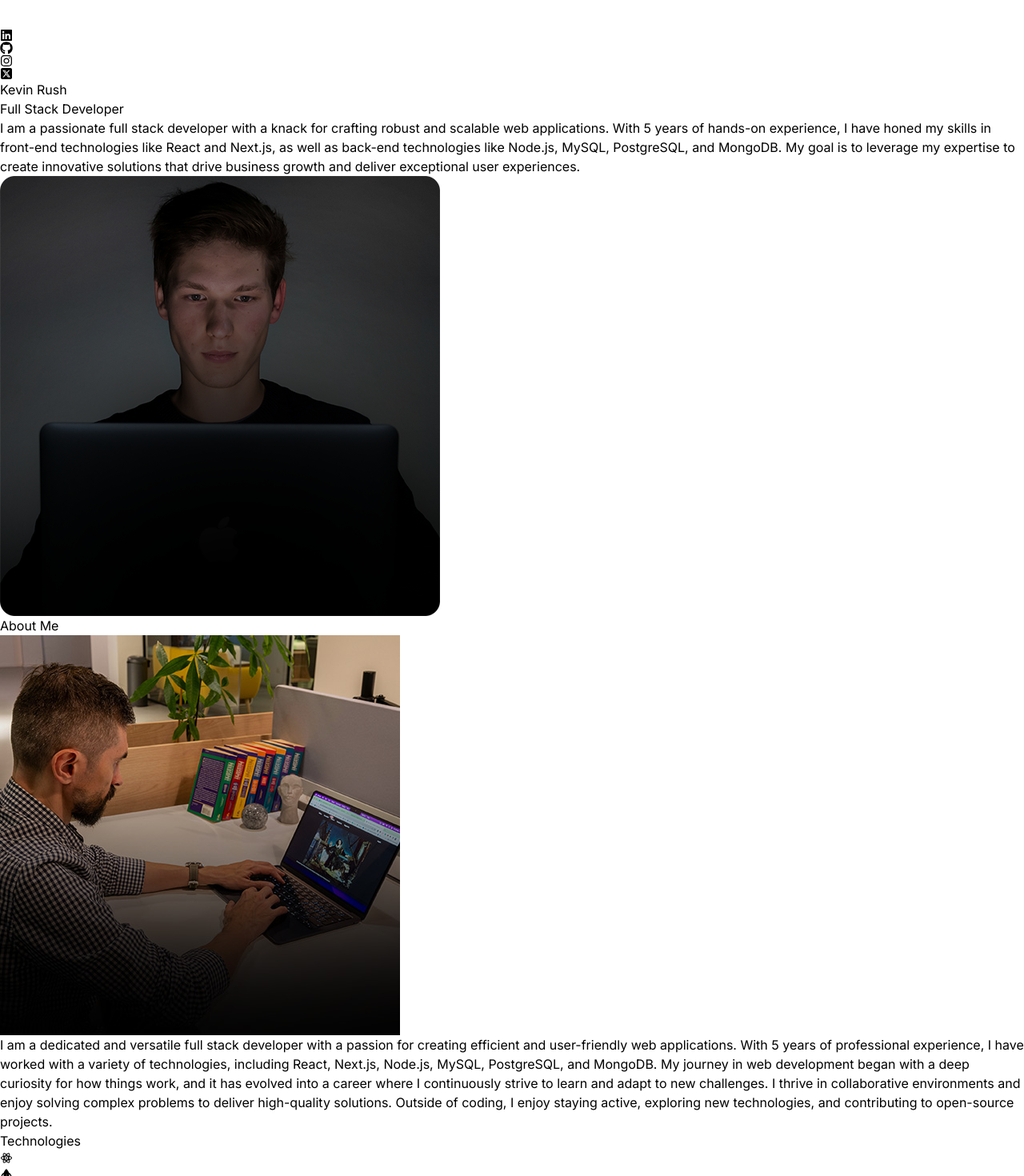
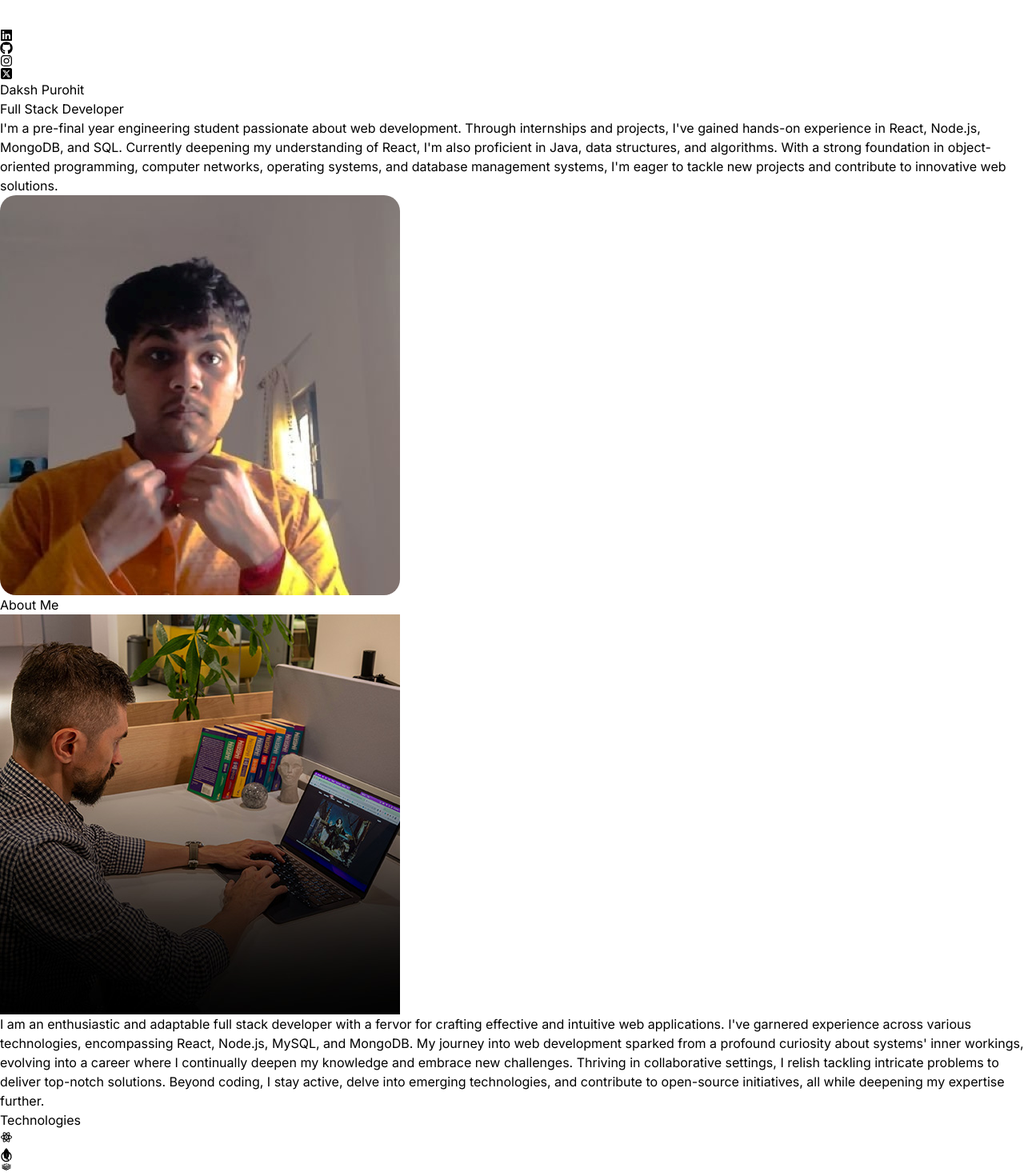
Before and after one commit to dakshu04/React-portfolio, a React (Vite) app: page / in a window 1280 px wide. Shown: the top 1470 px of the page at 80% size. Built offline with nearby package versions, Linux system fonts and the light colour scheme.

Commit message:
Customising

```diff
--- a/src/components/Hero.jsx
+++ b/src/components/Hero.jsx
@@ -1,5 +1,5 @@
   import { HERO_CONTENT } from "../constants";
-import profilePic from "../assets/kevinRushProfile.png";
+import profilePic from "../assets/DakshProfile.jpg";
 import { motion } from "framer-motion";
 
 const container = (delay) => ({
@@ -20,7 +20,7 @@ const Hero = () => {
                     <motion.h1 variants={container(0)}
                     initial="hidden"
                     animate="visible"
-                    className="pb-16 text-6xl font-thin tracking-tight lg:mt-16 lg:text-8xl">Kevin Rush</motion.h1>
+                    className="pb-16 text-6xl font-thin tracking-tight lg:mt-16 lg:text-8xl">Daksh Purohit</motion.h1>
 
                     <motion.span variants={container(0.5)}
                     initial="hidden"
@@ -33,11 +33,13 @@ const Hero = () => {
                     </motion.p>
                 </div>
             </div>
-            <div className="w-full lg:w-1/2 lg:p-8">
-                <div className="flex justify-center">
+            <div className="w-full lg:w-1/2  lg:p-8">
+                <div className="flex justify-center border-radius:25px">
                     <motion.img initial={{x:100, opacity:0}}
                     animate={{x:0, opacity:1}}
-                    transition={{duration: 1, delay:1.2}} src={profilePic} alt="Kevin Rush"/>
+                    transition={{duration: 1, delay:0.5}} src={profilePic} alt="Daksh Purohit"
+                    style={{ borderRadius: '20px' }}
+                    />
                 </div>
             </div>
         </div>
--- a/src/constants/index.js
+++ b/src/constants/index.js
@@ -3,9 +3,9 @@ import project2 from "../assets/projects/project-2.jpg";
 import project3 from "../assets/projects/project-3.jpg";
 import project4 from "../assets/projects/project-4.jpg";
 
-export const HERO_CONTENT = `I am a passionate full stack developer with a knack for crafting robust and scalable web applications. With 5 years of hands-on experience, I have honed my skills in front-end technologies like React and Next.js, as well as back-end technologies like Node.js, MySQL, PostgreSQL, and MongoDB. My goal is to leverage my expertise to create innovative solutions that drive business growth and deliver exceptional user experiences.`;
+export const HERO_CONTENT = `I'm a pre-final year engineering student passionate about web development. Through internships and projects, I've gained hands-on experience in React, Node.js, MongoDB, and SQL. Currently deepening my understanding of React, I'm also proficient in Java, data structures, and algorithms. With a strong foundation in object-oriented programming, computer networks, operating systems, and database management systems, I'm eager to tackle new projects and contribute to innovative web solutions.`;
 
-export const ABOUT_TEXT = `I am a dedicated and versatile full stack developer with a passion for creating efficient and user-friendly web applications. With 5 years of professional experience, I have worked with a variety of technologies, including React, Next.js, Node.js, MySQL, PostgreSQL, and MongoDB. My journey in web development began with a deep curiosity for how things work, and it has evolved into a career where I continuously strive to learn and adapt to new challenges. I thrive in collaborative environments and enjoy solving complex problems to deliver high-quality solutions. Outside of coding, I enjoy staying active, exploring new technologies, and contributing to open-source projects.`;
+export const ABOUT_TEXT = `I am an enthusiastic and adaptable full stack developer with a fervor for crafting effective and intuitive web applications. I've garnered experience across various technologies, encompassing React, Node.js, MySQL, and MongoDB. My journey into web development sparked from a profound curiosity about systems' inner workings, evolving into a career where I continually deepen my knowledge and embrace new challenges. Thriving in collaborative settings, I relish tackling intricate problems to deliver top-notch solutions. Beyond coding, I stay active, delve into emerging technologies, and contribute to open-source initiatives, all while deepening my expertise further.`;
 
 export const EXPERIENCES = [
   {
```
Also changed, not shown: src/assets/DakshProfile.jpg (added).
